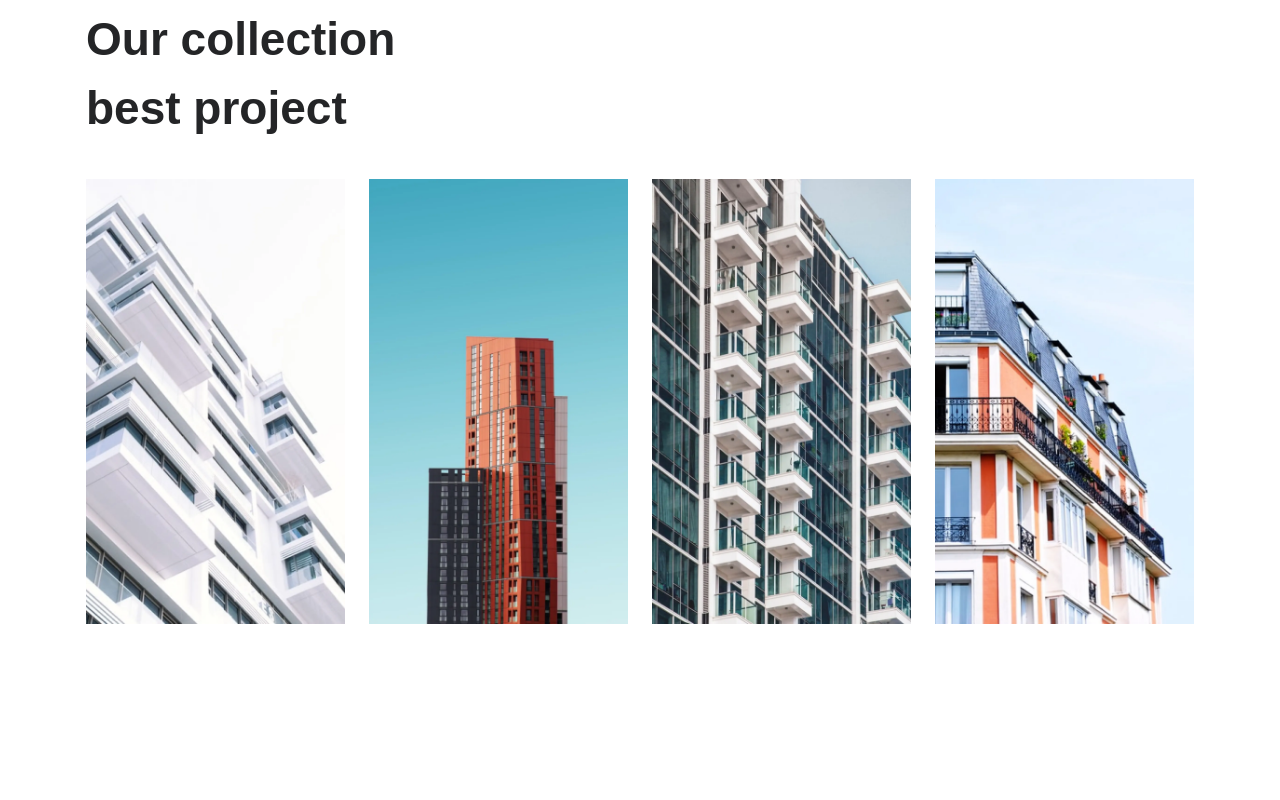
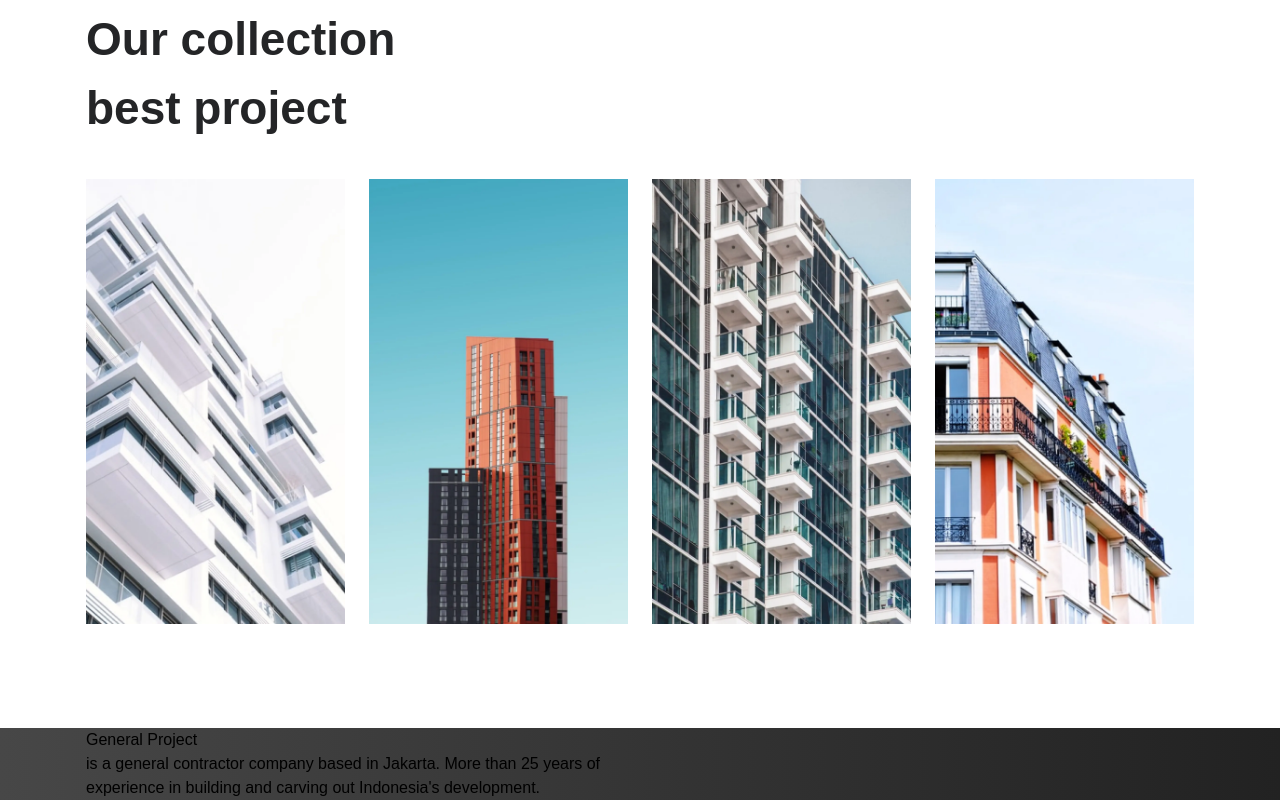
Before and after one commit to Deepakverma-556/architectural, a React (Create React App) app: page / in a window 1280 px wide. Shown: the part 3797-4597 px from the top of the page. Before the commit the page ends 4525 px from the top, so only its background shows below. Built offline with nearby package versions, Linux system fonts and the light colour scheme.

Commit message:
add font family and use para tag

```diff
--- a/src/components/Footer.jsx
+++ b/src/components/Footer.jsx
@@ -6,7 +6,13 @@ const Footer = () => {
             <div className='max-w-xxl mx-auto px-4'>
                 <div className='flex flex-wrap flex-row -mx-3'>
                     <div className='w-1/2 px-3'>
+                        <div>
+                            <p className='font-poppins'>General Project</p>
+                            <p className='font-dm-sans'>is a general contractor company based in Jakarta. More than 25 years of experience in building and carving out Indonesia's development.</p>
+                            <div>
 
+                            </div>
+                        </div>
                     </div>
                     <div className='w-1/2 px-3'>
 
```
